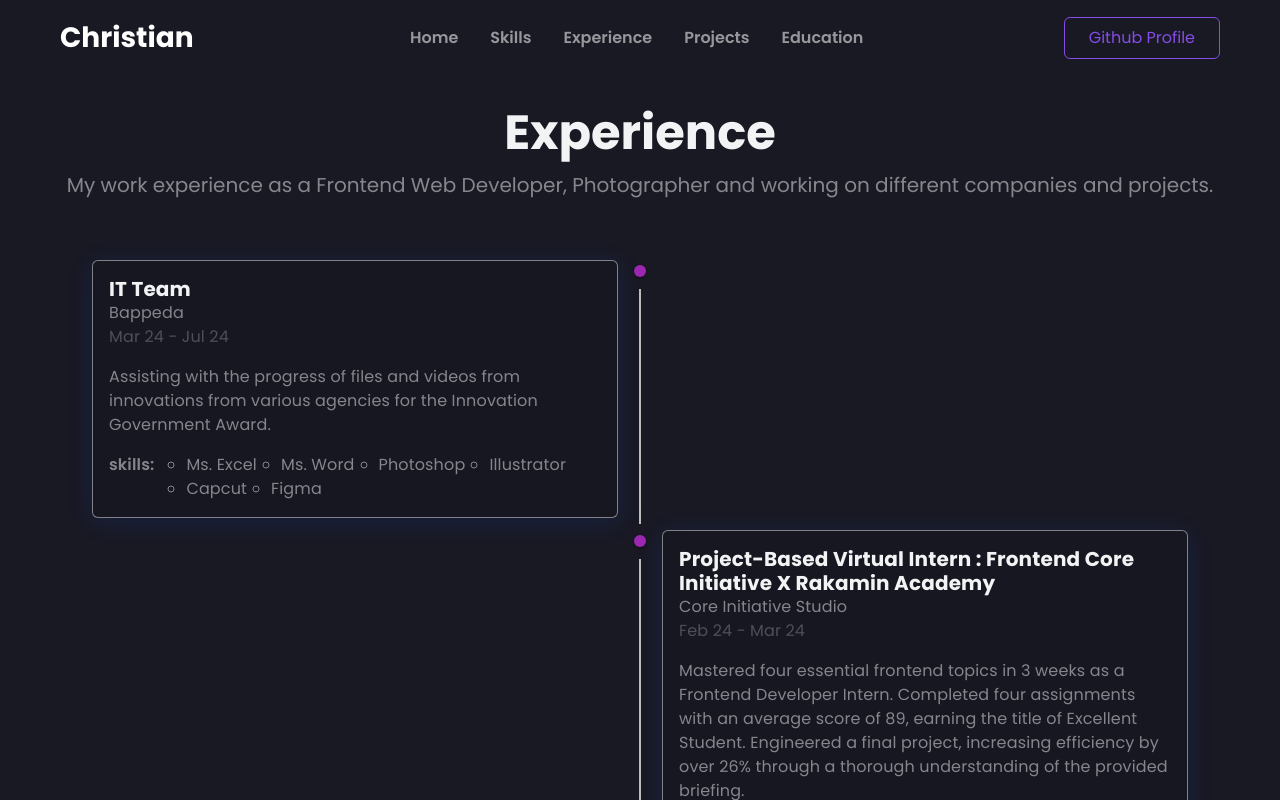
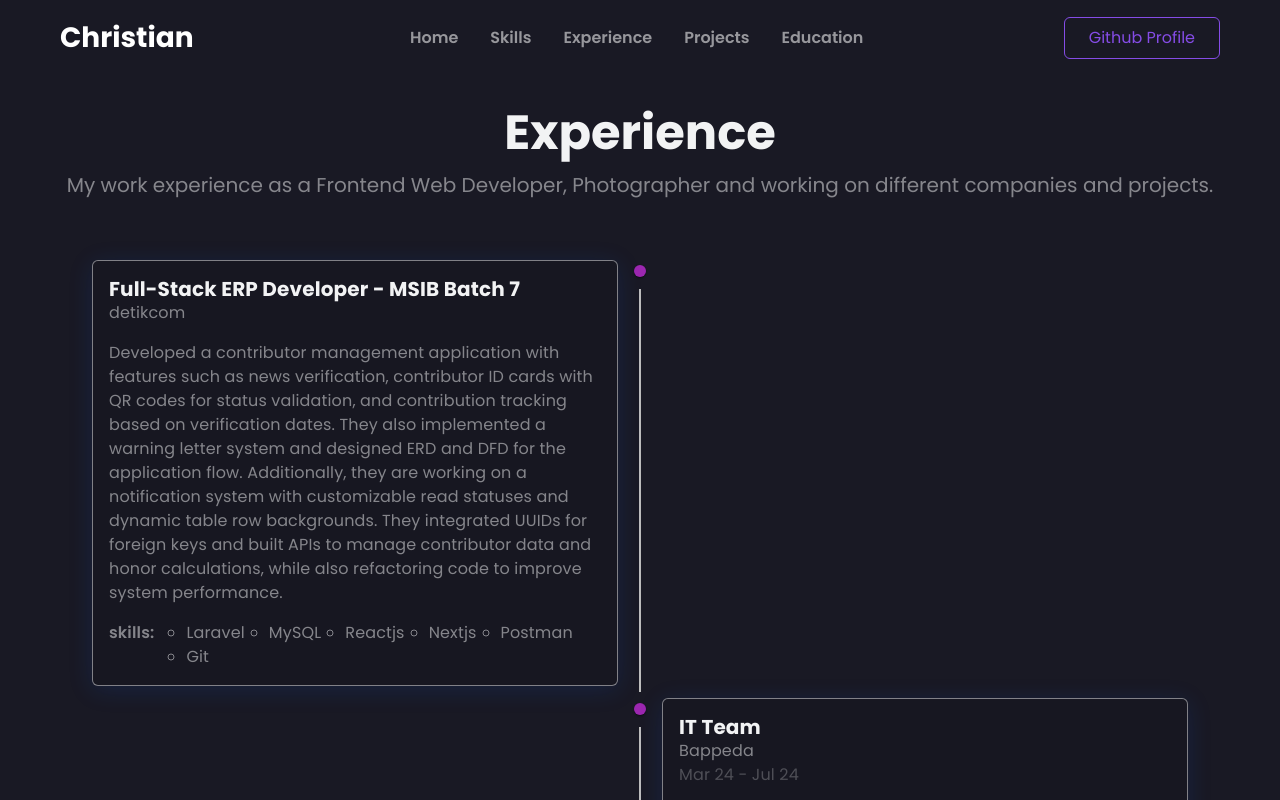
Before and after one commit to Tyn-Tian/Portfolio-Website, a React (Create React App) app: page /experience in a window 1280 px wide. Shown: the top 800 px of the page. Built offline with nearby package versions, Linux system fonts and the light colour scheme.

Commit message:
perf: add experience data

```diff
--- a/src/data/experience.js
+++ b/src/data/experience.js
@@ -1,4 +1,11 @@
 export const experience = [
+  {
+    company: "detikcom",
+    position: "Full-Stack ERP Developer - MSIB Batch 7",
+    describe:
+      "Developed a contributor management application with features such as news verification, contributor ID cards with QR codes for status validation, and contribution tracking based on verification dates. They also implemented a warning letter system and designed ERD and DFD for the application flow. Additionally, they are working on a notification system with customizable read statuses and dynamic table row backgrounds. They integrated UUIDs for foreign keys and built APIs to manage contributor data and honor calculations, while also refactoring code to improve system performance.",
+    skills: ["Laravel", "MySQL", "Reactjs", "Nextjs", "Postman", "Git"],
+  },
   {
     company: "Bappeda",
     position: "IT Team",
```
